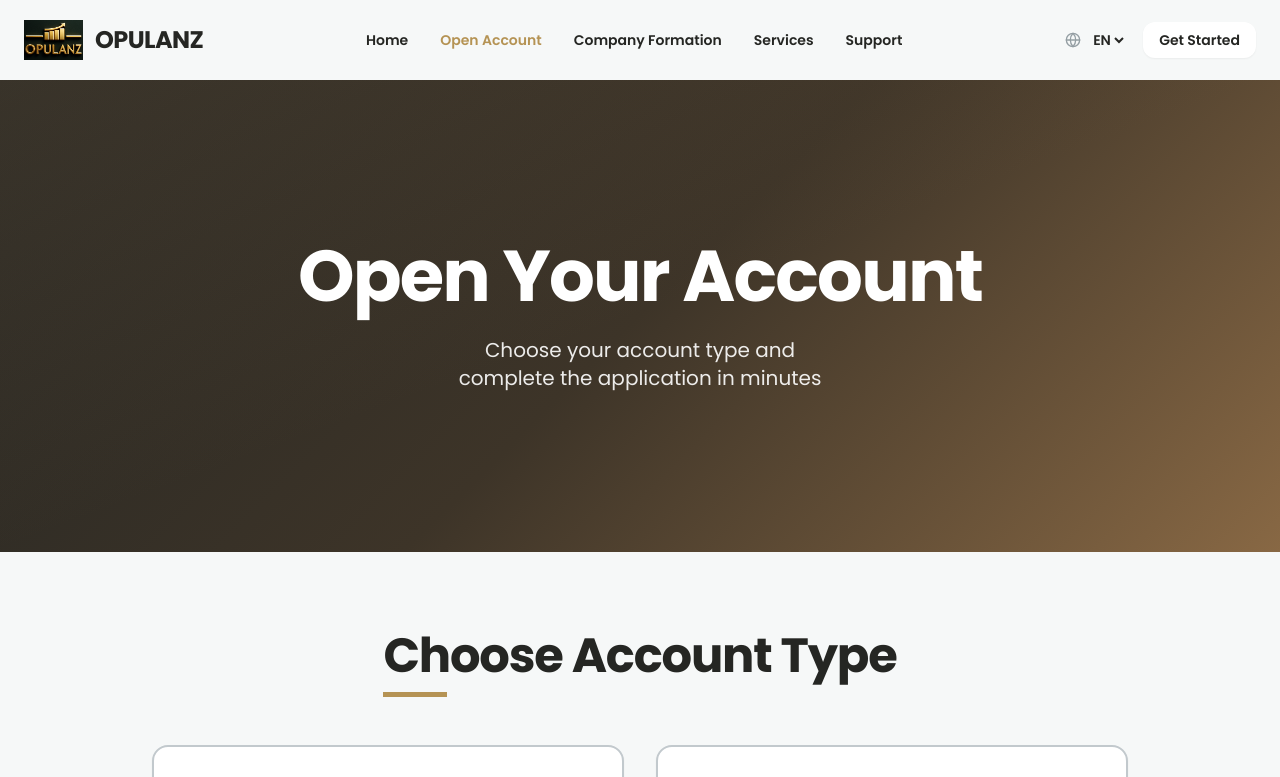
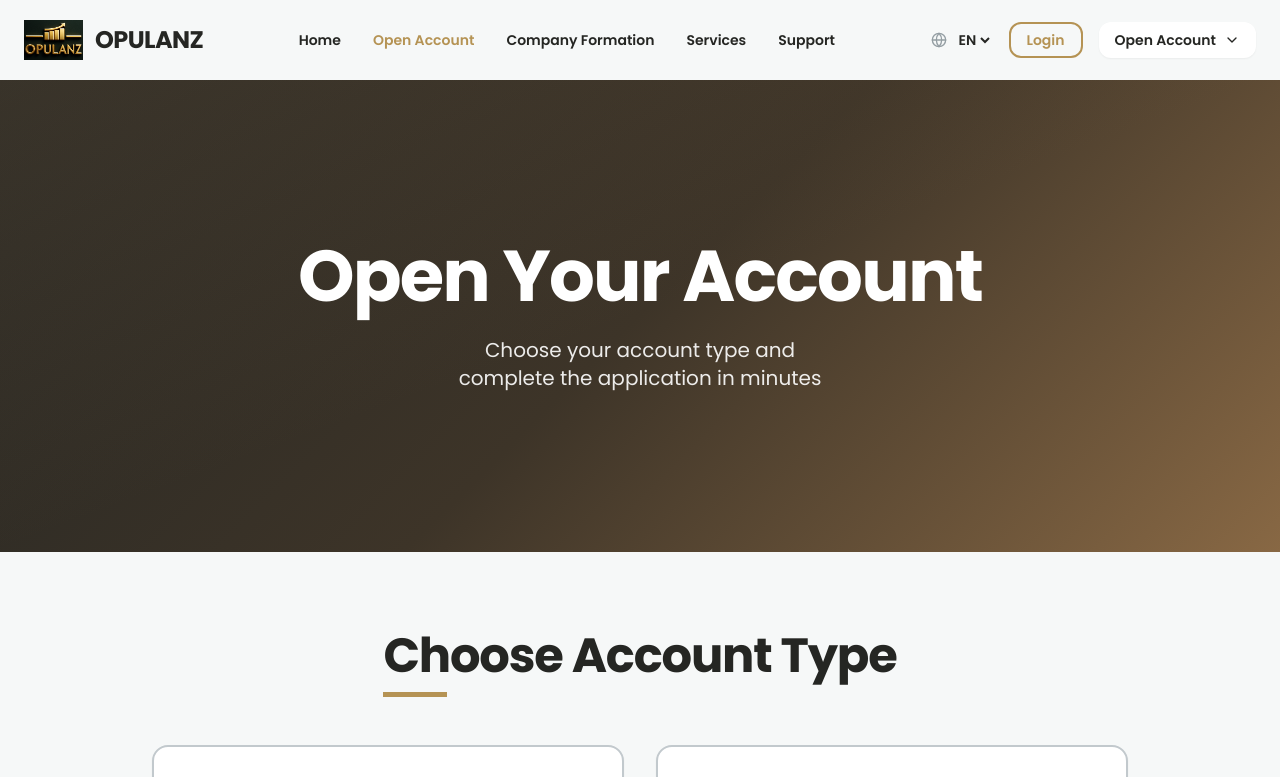
Before and after one commit to TAJKING10/opulanzbanking, a Next.js app: page /en/open-account in a window 1280 px wide. Shown: the top 777 px of the page. Built offline with nearby package versions, Linux system fonts and the light colour scheme.

Commit message:
Open account button added to the top bar

```diff
--- a/components/header.tsx
+++ b/components/header.tsx
@@ -4,7 +4,7 @@ import * as React from "react";
 import Link from "next/link";
 import Image from "next/image";
 import { usePathname } from "next/navigation";
-import { Menu, X, Globe } from "lucide-react";
+import { Menu, X, Globe, ChevronDown } from "lucide-react";
 import { Button } from "@/components/ui/button";
 import { cn } from "@/lib/utils";
 
@@ -23,7 +23,9 @@ const navigation = [
 export function Header({ locale }: HeaderProps) {
   const [isScrolled, setIsScrolled] = React.useState(false);
   const [isMobileMenuOpen, setIsMobileMenuOpen] = React.useState(false);
+  const [isOpenAccountDropdownOpen, setIsOpenAccountDropdownOpen] = React.useState(false);
   const pathname = usePathname();
+  const dropdownRef = React.useRef<HTMLDivElement>(null);
 
   React.useEffect(() => {
     const handleScroll = () => {
@@ -32,6 +34,17 @@ export function Header({ locale }: HeaderProps) {
 
     window.addEventListener("scroll", handleScroll);
     return () => window.removeEventListener("scroll", handleScroll);
+  }, []);
+
+  // Close dropdown when clicking outside
+  React.useEffect(() => {
+    function handleClickOutside(event: MouseEvent) {
+      if (dropdownRef.current && !dropdownRef.current.contains(event.target as Node)) {
+        setIsOpenAccountDropdownOpen(false);
+      }
+    }
+    document.addEventListener("mousedown", handleClickOutside);
+    return () => document.removeEventListener("mousedown", handleClickOutside);
   }, []);
 
   return (
@@ -101,14 +114,47 @@ export function Header({ locale }: HeaderProps) {
             </select>
           </div>
 
+          {/* Login Button */}
           <Button
             asChild
-            variant={isScrolled ? "primary" : "default"}
+            variant="outline"
             size="sm"
             className="hidden sm:inline-flex"
           >
-            <Link href={`/${locale}/open-account`}>Get Started</Link>
+            <Link href={`/${locale}/login`}>Login</Link>
           </Button>
+
+          {/* Open Account Dropdown */}
+          <div ref={dropdownRef} className="relative hidden sm:block">
+            <Button
+              variant={isScrolled ? "primary" : "default"}
+              size="sm"
+              onClick={() => setIsOpenAccountDropdownOpen(!isOpenAccountDropdownOpen)}
+              className="flex items-center gap-2"
+            >
+              Open Account
+              <ChevronDown className="h-4 w-4" />
+            </Button>
+
+            {isOpenAccountDropdownOpen && (
+              <div className="absolute right-0 top-full mt-2 w-56 bg-white border border-brand-grayLight rounded-lg shadow-lg z-50">
+                <Link
+                  href={`/${locale}/open-account/individual`}
+                  onClick={() => setIsOpenAccountDropdownOpen(false)}
+                  className="block px-4 py-3 text-sm font-semibold text-brand-dark hover:bg-brand-off hover:text-brand-gold transition-colors border-b border-brand-grayLight"
+                >
+                  Individual Account
+                </Link>
+                <Link
+                  href={`/${locale}/open-account/company`}
+                  onClick={() => setIsOpenAccountDropdownOpen(false)}
+                  className="block px-4 py-3 text-sm font-semibold text-brand-dark hover:bg-brand-off hover:text-brand-gold transition-colors"
+                >
+                  Company Account
+                </Link>
+              </div>
+            )}
+          </div>
 
           {/* Mobile Menu Toggle */}
           <button
@@ -153,9 +199,20 @@ export function Header({ locale }: HeaderProps) {
                 <option value="fr">Français</option>
               </select>
             </div>
-            <Button asChild variant="primary" className="mt-4 w-full">
-              <Link href={`/${locale}/open-account`}>Get Started</Link>
-            </Button>
+            <div className="space-y-2 pt-4">
+              <Button asChild variant="outline" className="w-full">
+                <Link href={`/${locale}/login`}>Login</Link>
+              </Button>
+              <div className="space-y-2">
+                <p className="px-4 text-xs font-semibold text-brand-grayMed uppercase tracking-wide">Open Account</p>
+                <Button asChild variant="primary" className="w-full">
+                  <Link href={`/${locale}/open-account/individual`}>Individual Account</Link>
+                </Button>
+                <Button asChild variant="default" className="w-full">
+                  <Link href={`/${locale}/open-account/company`}>Company Account</Link>
+                </Button>
+              </div>
+            </div>
           </div>
         </div>
       )}
```
